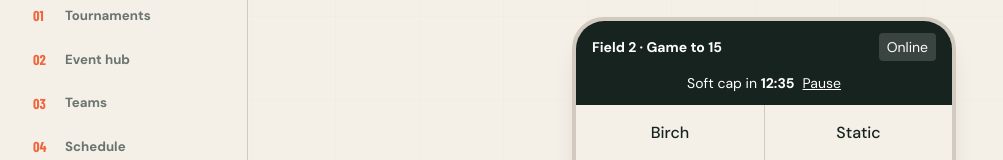
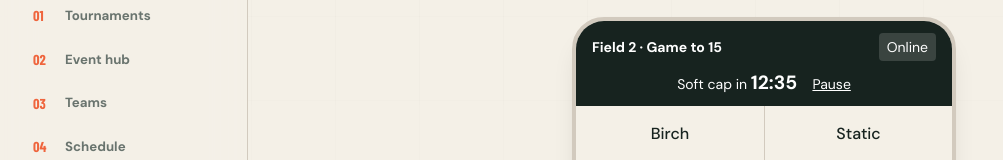
Before and after one commit to ctoswar/sidelines, a Next.js app: page /organizer/score in a window 1280 px wide. Shown: the part 151-311 px from the top of the page, without its empty margins (0-1003 px from the left). Built offline with nearby package versions, Linux system fonts and the light colour scheme.

Commit message:
fix: refine public scoreboard header and timer (#12)

```diff
--- a/src/app/globals.css
+++ b/src/app/globals.css
@@ -373,6 +373,9 @@
 .score-public-page .score-public-intro { color: #f4f0e7; }
 .score-public-page .score-public-intro .text-muted { color: rgba(244,240,231,.64); }
 .score-public-page .score-panel-public { background: var(--scoreboard-panel); border-color: var(--scoreboard-line); }
+.score-public-page .score-public-meta { font-size: .8rem; letter-spacing: .14em; }
+.score-panel-clock { display: flex; align-items: center; justify-content: center; gap: .45rem; }
+.score-panel-clock .score-clock { font-size: 1.2rem; }
 
 @media (orientation: landscape) and (min-width: 640px) {
   .score-public-page { min-height: 100svh; overflow: hidden; padding: max(.55rem, env(safe-area-inset-top)) max(1rem, env(safe-area-inset-right)) max(.55rem, env(safe-area-inset-bottom)) max(1rem, env(safe-area-inset-left)); background: var(--scoreboard-bg); }
@@ -382,11 +385,12 @@
   .score-public-intro > :first-child { grid-column: 2; grid-row: 1; }
   .score-public-intro h1 { grid-column: 2; grid-row: 2; font-size: clamp(1.65rem, 4.5vh, 3.25rem); line-height: .85; }
   .score-public-intro > p:nth-last-child(2) { grid-column: 1; grid-row: 1 / span 2; align-self: center; margin: 0; font-size: clamp(.75rem, 1.8vh, 1rem); text-align: left; }
-  .score-public-intro > p:last-child { grid-column: 3; grid-row: 1 / span 2; align-self: center; margin: 0; font-size: clamp(.6rem, 1.4vh, .75rem); text-align: right; }
+  .score-public-intro > p:last-child { grid-column: 3; grid-row: 1 / span 2; align-self: center; margin: 0; font-size: clamp(.75rem, 1.8vh, 1rem); text-align: right; }
   .score-public-page main { height: calc(100svh - 3.5rem); }
   .score-public-page .score-panel-public { display: grid; grid-template-rows: auto auto minmax(0, 1fr) auto; width: 100%; max-width: none; min-height: 0; height: 100%; border-width: 2px; border-radius: 1.2rem; box-shadow: 0 14px 40px rgba(0,0,0,.26); }
   .score-panel-public .score-panel-head { padding: .65rem 1rem; background: rgba(16,64,46,.95); }
-  .score-panel-public .score-panel-clock { padding: .45rem 1rem .6rem; background: rgba(16,64,46,.95); }
+  .score-panel-public .score-panel-clock { padding: .45rem 1rem .6rem; background: rgba(16,64,46,.95); font-size: clamp(.85rem, 2vh, 1.1rem); }
+  .score-panel-public .score-panel-clock .score-clock { font-size: clamp(1.25rem, 3.5vh, 2.1rem); }
   .score-panel-public .score-panel-teams { min-height: 0; align-items: stretch; }
   .score-panel-public .score-side { display: grid; grid-template-rows: auto minmax(0, 1fr) auto auto; align-content: center; gap: clamp(.3rem, 1.1vh, .75rem); padding: clamp(.6rem, 1.8vh, 1.25rem) clamp(.8rem, 3vw, 3.5rem); border-color: var(--scoreboard-line); }
   .score-panel-public .score-side p:first-child { font-size: clamp(1rem, 3vh, 1.8rem); font-weight: 700; }
--- a/src/app/score/[game]/page.tsx
+++ b/src/app/score/[game]/page.tsx
@@ -42,8 +42,8 @@
           <p className="mt-1 text-sm text-muted">
             {g.teamA} vs {g.teamB} · {g.time} · {g.field}
           </p>
-          <p className="mt-1 text-xs uppercase tracking-wider text-muted">
-            {divisionLabel(g.division)} · {g.tier} · no account needed
+          <p className="score-public-meta mt-1 text-sm uppercase tracking-wider text-muted">
+            {divisionLabel(g.division)} · {g.tier}
           </p>
         </div>
         <ScorePanel
--- a/src/components/dashboard/score-panel.tsx
+++ b/src/components/dashboard/score-panel.tsx
@@ -103,9 +103,8 @@
           </button>
         </div>
         <div className="score-panel-clock bg-field pb-3 text-center text-sm text-white">
-          {keeper && <span className="mr-2 font-bold">{keeper}</span>}
           {role && <span className="mr-2 font-bold uppercase tracking-wider">{role}</span>}
-          Soft cap in <b className="tabular-nums">{clock(s.secs)}</b>
+          <span>Soft cap in <b className="score-clock tabular-nums">{clock(s.secs)}</b></span>
           <button onClick={() => dispatch({ type: "pause" })} className="ml-2 underline">{s.running ? "Pause" : "Resume"}</button>
         </div>
 
```
